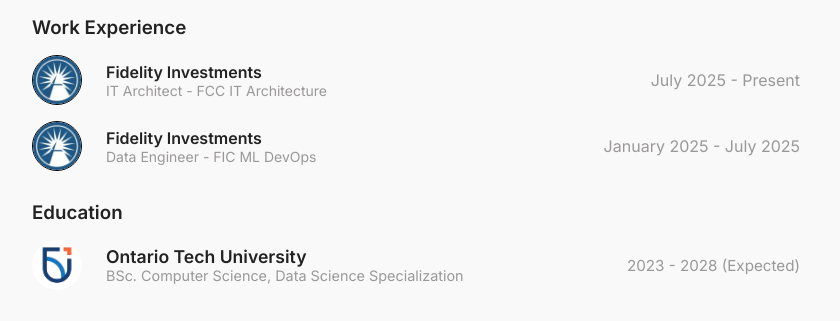
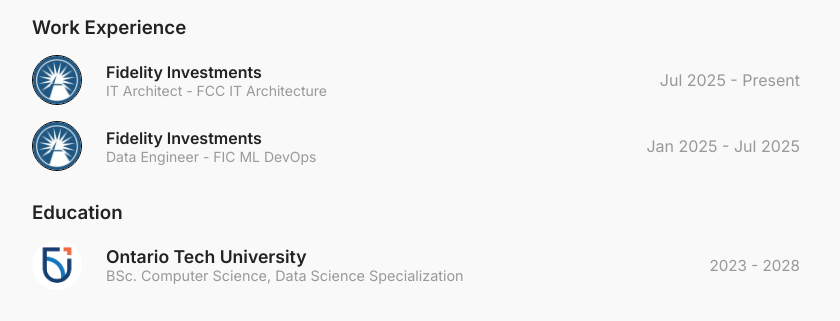
Before and after one commit to VinceKLW/personal-portfolio, a React (Vite) app: page / in a window 1280 px wide. Shown: the part 450-771 px from the top of the page, without its empty margins (224-1064 px from the left). Built offline with nearby package versions, Linux system fonts and the light colour scheme.

Commit message:
fixed dates

```diff
--- a/src/components/Education/Education.jsx
+++ b/src/components/Education/Education.jsx
@@ -22,7 +22,7 @@ function Education() {
         {
             school: 'Ontario Tech University',
             degree: 'BSc. Computer Science, Data Science Specialization',
-            date: '2023 - 2028 (Expected)',
+            date: '2023 - 2028',
             logo: ontariotech,
         },
     ];
--- a/src/components/Experience/Experience.jsx
+++ b/src/components/Experience/Experience.jsx
@@ -19,8 +19,8 @@ function ExperienceBox({ company, role, date, logo }) {
 
 function Experience() {
     const experienceData = [
-        { company: 'Fidelity Investments', role: 'IT Architect - FCC IT Architecture', date: 'July 2025 - Present', logo: fidelitylogo },
-        { company: 'Fidelity Investments', role: 'Data Engineer - FIC ML DevOps', date: 'January 2025 - July 2025', logo: fidelitylogo },
+        { company: 'Fidelity Investments', role: 'IT Architect - FCC IT Architecture', date: 'Jul 2025 - Present', logo: fidelitylogo },
+        { company: 'Fidelity Investments', role: 'Data Engineer - FIC ML DevOps', date: 'Jan 2025 - Jul 2025', logo: fidelitylogo },
     ]
 
     return (
```
